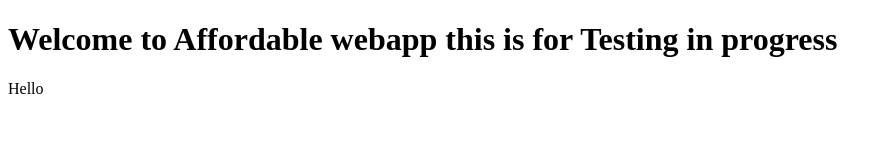
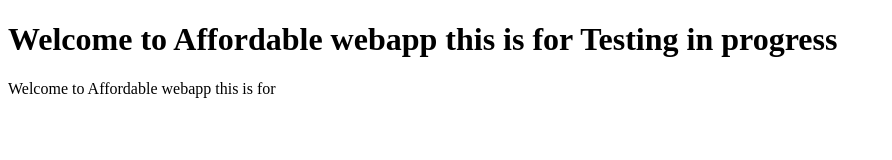
Before and after one commit to panchalpriyanka354/gitDemo, a plain HTML site: page index.html in a window 1280 px wide. Shown: the whole page, without its empty margins (0-892 px from the left). Drawn offline with Linux system fonts and the light colour scheme.

Commit message:
index.html

```diff
--- a/index.html
+++ b/index.html
@@ -5,6 +5,6 @@
 </head>
 <body>
 <h1>Welcome to Affordable webapp this is for Testing in progress</h1>
-<p>Hello</p>
+<p>Welcome to Affordable webapp this is for</p>
 </body>
 </html>
```
